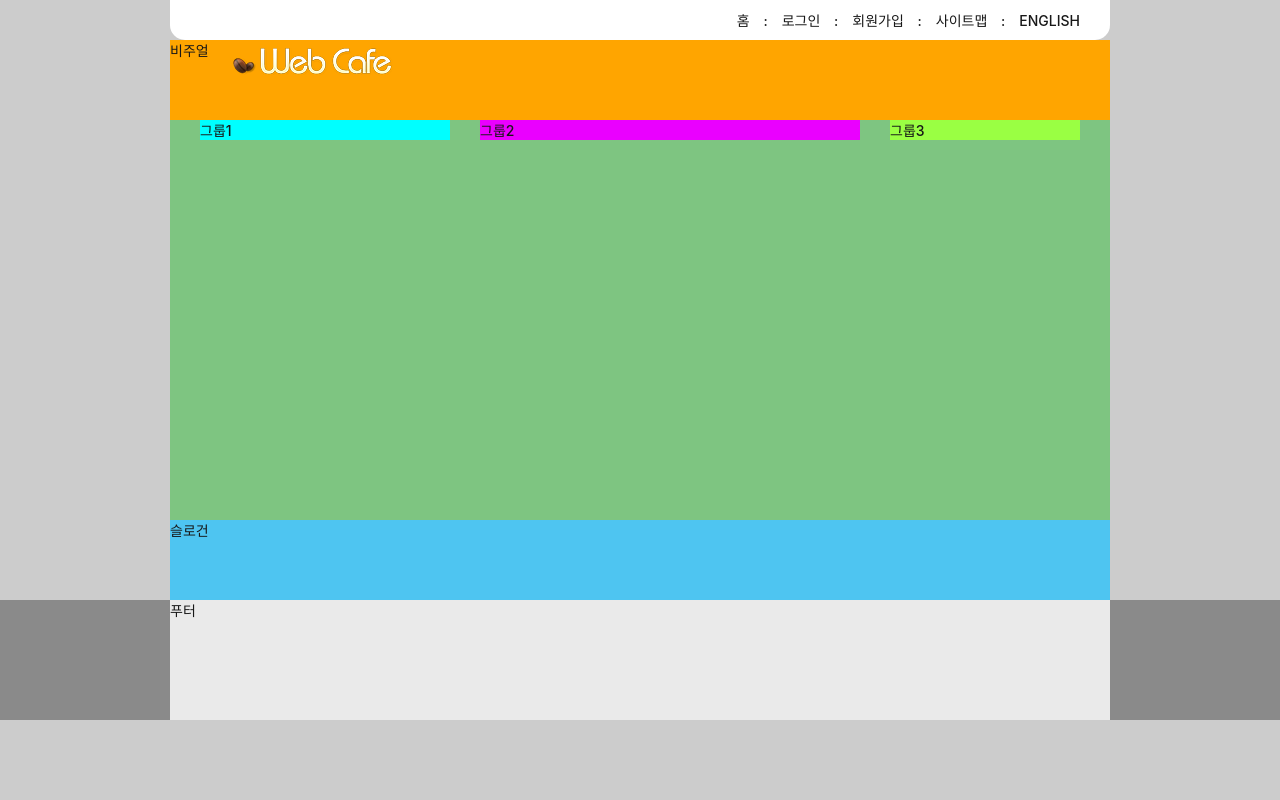
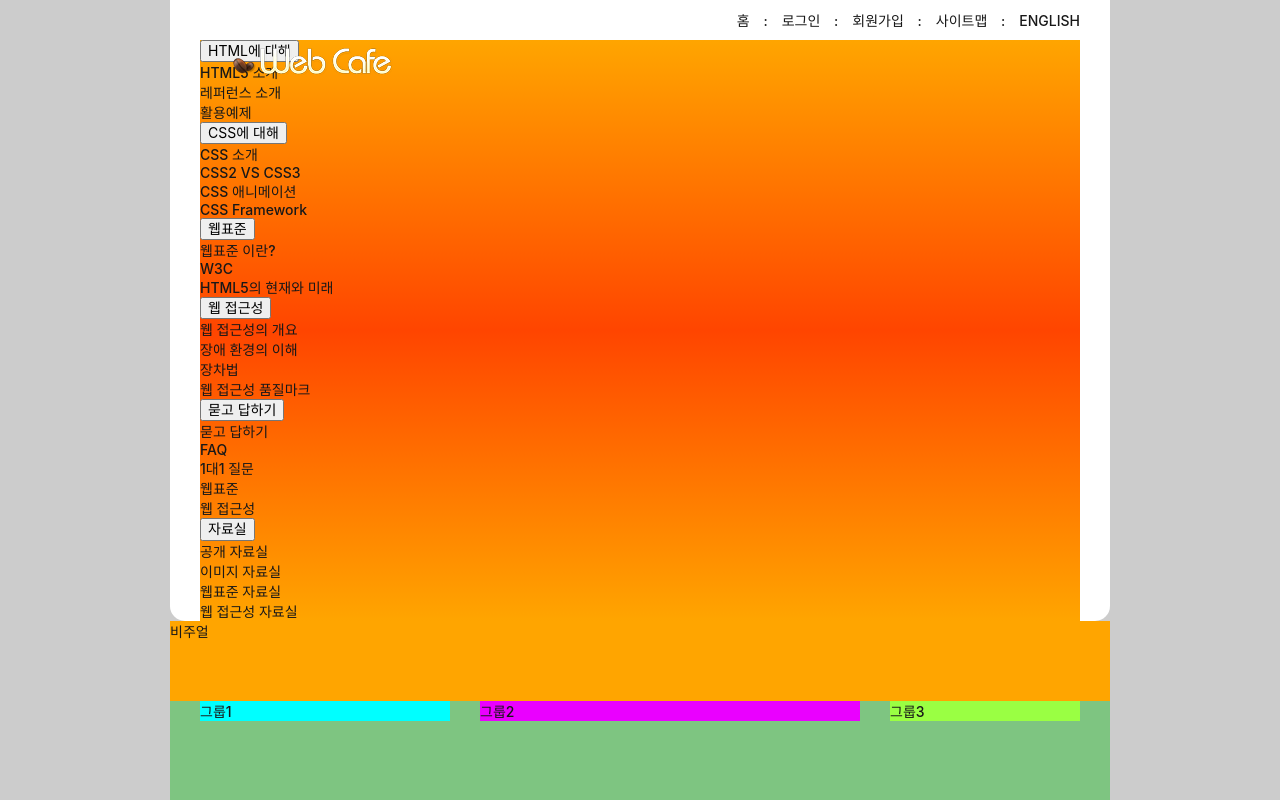
Before and after one commit to nahee09/HTML5, a plain HTML site: page index.html in a window 1280 px wide. Shown: the top 800 px of the page. Drawn offline with Linux system fonts and the light colour scheme; a web font is replaced by a local one.

Commit message:
메인메뉴 마크업, 그라디언트 주기

```diff
--- a/index.html
+++ b/index.html
@@ -27,6 +27,107 @@
 
   <nav class="navigation">
     <h2 class="a11y-hidden">메인 메뉴</h2> <!--숨긴 제목-->
+    <ul class="menu">
+      <li class="menu-item is-active"> <!--활성화된 메뉴-->
+        <button type="button" class="menu-button">HTML에 대해</button>
+        <ul class="sub-menu menu-html">
+          <li>
+            <a href="/">HTML5 소개</a>
+          </li>
+          <li>
+            <a href="/">레퍼런스 소개</a>
+          </li>
+          <li>
+            <a href="/">활용예제</a>
+          </li>
+        </ul>
+      </li>
+      <li class="menu-item">
+        <button type="button" class="menu-button">CSS에 대해</button>
+        <ul class="sub-menu menu-css">
+          <li>
+            <a href="/">CSS 소개</a>
+          </li>
+          <li>
+            <a href="/">CSS2 VS CSS3</a>
+          </li>
+          <li>
+            <a href="/">CSS 애니메이션</a>
+          </li>
+          <li>
+            <a href="/">CSS Framework</a>
+          </li>
+        </ul>
+      </li>
+      <li class="menu-item">
+        <button type="button" class="menu-button">웹표준</button>
+        <ul class="sub-menu menu-standards">
+          <li>
+            <a href="/">웹표준 이란?</a>
+          </li>
+          <li>
+            <a href="/">W3C</a>
+          </li>
+          <li>
+            <a href="/">HTML5의 현재와 미래</a>
+          </li>
+        </ul>
+      </li>
+      <li class="menu-item">
+        <button type="button" class="menu-button">웹 접근성</button>
+        <ul class="sub-menu menu-accessibility">
+          <li>
+            <a href="/">웹 접근성의 개요</a>
+          </li>
+          <li>
+            <a href="/">장애 환경의 이해</a>
+          </li>
+          <li>
+            <a href="/">장차법</a>
+          </li>
+          <li>
+            <a href="/">웹 접근성 품질마크</a>
+          </li>
+        </ul>
+      </li>
+      <li class="menu-item">
+        <button type="button" class="menu-button">묻고 답하기</button>
+        <ul class="sub-menu menu-qna">
+          <li>
+            <a href="/">묻고 답하기</a>
+          </li>
+          <li>
+            <a href="/">FAQ</a>
+          </li>
+          <li>
+            <a href="/">1대1 질문</a>
+          </li>
+          <li>
+            <a href="/">웹표준</a>
+          </li>
+          <li>
+            <a href="/">웹 접근성</a>
+          </li>
+        </ul>
+      </li>
+      <li class="menu-item">
+        <button type="button" class="menu-button">자료실</button>
+        <ul class="sub-menu menu-archive">
+          <li>
+            <a href="/">공개 자료실</a>
+          </li>
+          <li>
+            <a href="/">이미지 자료실</a>
+          </li>
+          <li>
+            <a href="/">웹표준 자료실</a>
+          </li>
+          <li>
+            <a href="/">웹 접근성 자료실</a>
+          </li>
+        </ul>
+      </li>
+    </ul>
   </nav>
 
 </header>
--- a/styles/style.css
+++ b/styles/style.css
@@ -4,9 +4,15 @@
 
 /*숨김 콘텐츠*/
 .a11y-hidden{
-  background-color: yellow;
   position: absolute;
-  top: -9999em; /*화면 밖으로 내보낼라고 큰 숫자 사용(숨김), em은 상속받아서 단위가 더 커서 em씀.*/
+  /* top: -9999em; 1.화면 밖으로 내보낼라고 큰 숫자 사용(숨김), em은 상속받아서 단위가 더 커서 em씀. */
+  /*2.제자리에서 숨기는 방법*/
+  width: 1px; /*최소의 크기가 있어야 스크린 리더가 읽음*/
+  height: 1px;
+  margin: -1px;/*negative margin이라고 검색해서 왜 썼는지 알아보삼*/
+  overflow: hidden;
+  clip-path: polygon(0 0, 0 0, 0 0);
+  /*clip: rect(1px, 1px, 1px, 1px) for legacy browsers*/
 }
 
 /*기본 스타일*/
@@ -93,7 +99,11 @@ body{
   margin-right: 4px;
 }
 
-
+/*메인 메뉴*/
+.menu{
+  background-color: rgb(202, 65, 53);
+  background-image: linear-gradient(orange, orangered, orange);
+}
 
 /*비주얼*/
 .visual{
```
